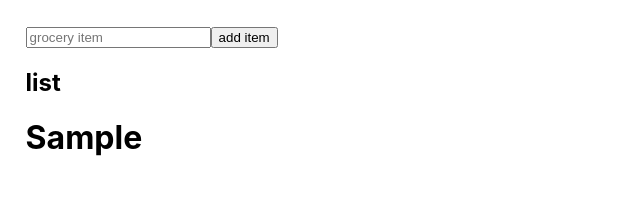
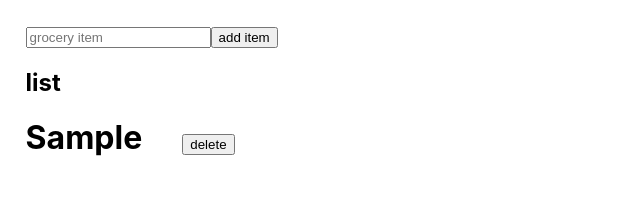
Before and after one commit to Lucky-Yadav/React-projects, a React (Create React App) app in the folder grocery/: page / in a window 1280 px wide. Both pictures are taken after typing "Sample" into the empty fields and a click on the button "add item". Shown: the top 208 px of the page, without its empty margins (0-640 px from the left). Built offline with nearby package versions, Linux system fonts and the light colour scheme; the HTML template or start-up script is replaced by a standard one.

Commit message:
delete completd

```diff
--- a/grocery/src/App.css
+++ b/grocery/src/App.css
@@ -1,3 +1,6 @@
 body {
   margin: 2%;
 }
+.button1 {
+  margin-left: 40px;
+}
--- a/grocery/src/components/grocery/GroceryList.jsx
+++ b/grocery/src/components/grocery/GroceryList.jsx
@@ -1,29 +1,32 @@
 import React from "react";
-const Todolist = ({ data }) => {
-  function deletedata  (key) {
-
+const Todolist = ({ data, updatedata }) => {
+  console.log("object");
+  function deletedata(key) {
     for (let index = 0; index < data.length; index++) {
       console.log(key);
       if (data[index]["id"] === key) {
-        delete data[index]
-        //
+        data.pop();
       }
-    } Todolist({data})
+    }
+    updatedata(data);
     console.log(data);
-  };
+  }
   return (
     <>
       <h2>list</h2>
       {data.map((item) => (
         <>
-          <h1
-            key={item.id}
-            onClick={(e) => {
-              let key = item.id
-              deletedata(key);
-            }}
-          >
+          <h1 key={item.id}>
             {item.title}
+            <button
+              className="button1"
+              onClick={(e) => {
+                let key = item.id;
+                deletedata(key);
+              }}
+            >
+              delete
+            </button>
           </h1>
         </>
       ))}
--- a/grocery/src/components/grocery/grocery.jsx
+++ b/grocery/src/components/grocery/grocery.jsx
@@ -17,10 +17,18 @@ const Todo = () => {
 
   console.log(data);
 
+  const updatedata = () => {
+    const updateddata = data.map((item) => (
+      item
+    ))
+    setdata(updateddata);
+  }
+
+
   return (
     <>
       <Todoinput handleadditem={handleadditem} />
-      <Todolist data={data} />
+      <Todolist data={data} updatedata={updatedata} />
     </>
   );
 };
```
Also changed, not shown: 1 other file (tests, documents, lock files or other folders).
